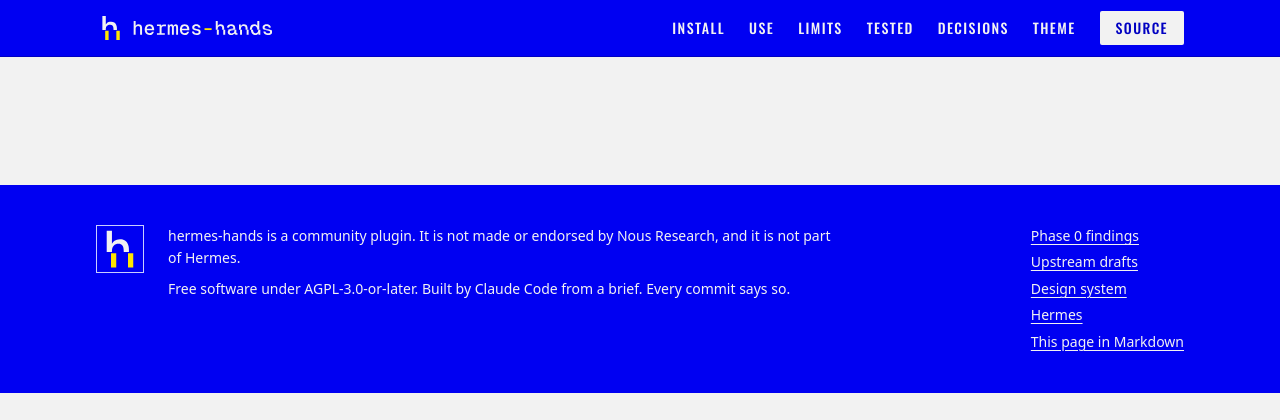
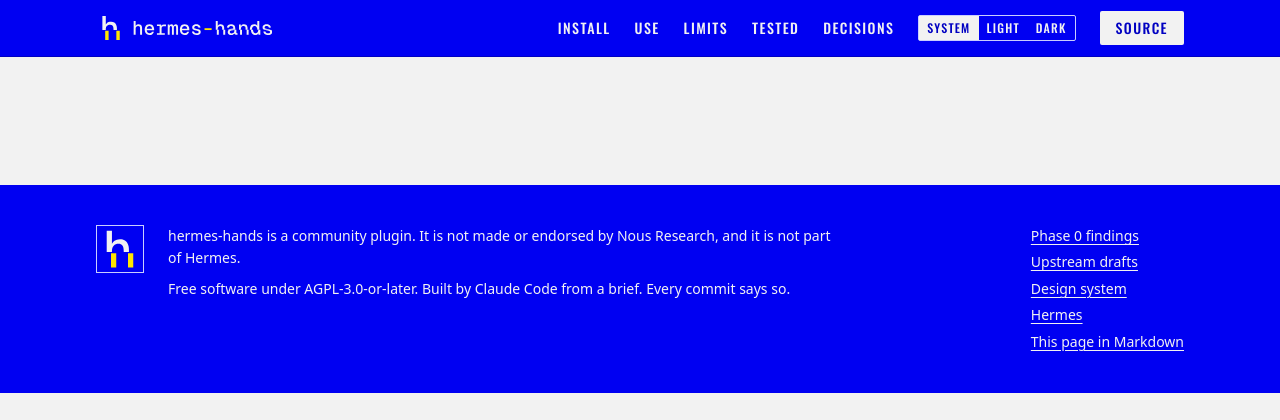
Before and after one commit to saxby-tools/hermes-onsite, a Node project: template site/layouts/page.ejs in a window 1280 px wide. Shown: the top 420 px of the page. Run offline with Node 20 templates, Linux system fonts and the light colour scheme; the template is opened without the code that fills it, so the values that code supplies are empty.

Commit message:
feat(site): make the theme control a three-way toggle
Niko asked for a system, light and dark toggle. The old control was
one button that said Theme and was styled like the links beside it,
so it read as a nav item, and it could not go back to following the
system once a reader had picked.

The markup, the script, the styles and the pre-paint check in the
head share one storage key and one set of values, so they change
together.

Co-Authored-By: Claude Fable 5.2 <noreply@anthropic.com>

```diff
--- a/site/layouts/head.ejs
+++ b/site/layouts/head.ejs
@@ -6,7 +6,8 @@
   and `siteUrl`. Nothing here loads from another origin.
 
   The short script sets a saved theme before the page paints, so a
-  reader who picked one never sees the other flash by.
+  reader who picked light or dark never sees the other flash by. With
+  nothing saved the page follows the system.
 -%>
 <meta name="viewport"
   content="width=device-width, initial-scale=1, viewport-fit=cover">
@@ -35,9 +36,13 @@ on your machine. A marble head and a marble hand, drawn in blue.">
 <link rel="stylesheet" href="<%= root %>onsite.css">
 <script>
   try {
-    const saved = localStorage.getItem("hands-theme");
+    const saved = localStorage.getItem("onsite-theme");
 
-    if (saved) {
+    if (saved === "light") {
+      document.documentElement.dataset.theme = saved;
+    }
+
+    if (saved === "dark") {
       document.documentElement.dataset.theme = saved;
     }
   } catch {
--- a/site/layouts/top.ejs
+++ b/site/layouts/top.ejs
@@ -1,8 +1,10 @@
 <%#
   The masthead, included by every layout: the lockup, the links to
-  the front page's main sections, and the theme button. The button is
-  hidden until the script is running, because it does nothing
-  without it. Its styles are under "Masthead" in site/static/onsite.css.
+  the front page's main sections, and the theme toggle. The toggle
+  has three choices and is boxed, so it reads as a control and not as
+  one more link. It is hidden until the script is running, because it
+  does nothing without it. Its styles are under "Masthead" in
+  site/static/onsite.css.
 -%>
 <a class="skip" href="#main">Skip to the page</a>
 <header class="top">
@@ -23,9 +25,32 @@
       <a class="top__link" href="<%= root %>#what-is-tested">Tested</a>
       <a class="top__link" href="<%= root %>DECISIONS.html">Decisions</a>
     </nav>
-    <button class="top__theme" type="button" data-theme-toggle hidden>
-      Theme
-    </button>
+    <div
+      class="theme-toggle"
+      role="group"
+      aria-label="Theme"
+      data-theme-toggle
+      hidden
+    >
+      <button
+        class="theme-toggle__option"
+        type="button"
+        data-theme-choice="system"
+        aria-pressed="true"
+      >System</button>
+      <button
+        class="theme-toggle__option"
+        type="button"
+        data-theme-choice="light"
+        aria-pressed="false"
+      >Light</button>
+      <button
+        class="theme-toggle__option"
+        type="button"
+        data-theme-choice="dark"
+        aria-pressed="false"
+      >Dark</button>
+    </div>
     <a
       class="top__link top__link-button"
       href="https://github.com/saxby-tools/hermes-hands"
--- a/site/static/onsite.css
+++ b/site/static/onsite.css
@@ -10,8 +10,8 @@
  * Breakpoints are in em. Nothing loads from another origin.
  *
  * Colours that change with the theme use light-dark(). The theme
- * follows the system unless the reader picks one, which sets
- * `data-theme` on <html>.
+ * follows the system unless the reader picks light or dark in the
+ * masthead, which sets `data-theme` on <html>.
  */
 
 /* ---- Tokens --------------------------------------------------------- */
@@ -282,8 +282,7 @@ code {
   gap: var(--space-1) var(--space-4);
 }
 
-.top__link,
-.top__theme {
+.top__link {
   padding: var(--space-1) 0;
   border: 0;
   background: linear-gradient(var(--color-signal), var(--color-signal))
@@ -300,8 +299,7 @@ code {
   transition: background-size var(--motion-fast) var(--motion-ease);
 }
 
-.top__link:hover,
-.top__theme:hover {
+.top__link:hover {
   background-size: 100% 2px;
 }
 
@@ -315,6 +313,43 @@ code {
 
 .top__link-button:hover {
   transform: translateX(0.1875rem);
+}
+
+/* Three choices in one box, so it reads as a control and not as one
+ * more link. The pressed choice is filled. */
+.theme-toggle {
+  display: inline-flex;
+  border: 1px solid var(--color-field-muted);
+  border-radius: var(--radius-control);
+}
+
+/* `display` above would otherwise beat the `hidden` attribute. */
+.theme-toggle[hidden] {
+  display: none;
+}
+
+.theme-toggle__option {
+  padding: var(--space-1) var(--space-2);
+  border: 0;
+  background: none;
+  color: var(--color-field-text);
+  font-family: var(--font-display);
+  font-size: var(--size-label);
+  font-weight: 500;
+  letter-spacing: var(--track);
+  line-height: 1.3;
+  text-transform: uppercase;
+  cursor: pointer;
+  transition: background var(--motion-fast) var(--motion-ease);
+}
+
+.theme-toggle__option:hover {
+  background: var(--color-field-deep);
+}
+
+.theme-toggle__option[aria-pressed="true"] {
+  background: var(--color-field-text);
+  color: var(--color-field-deep);
 }
 
 .top :focus-visible,
--- a/site/static/onsite.js
+++ b/site/static/onsite.js
@@ -3,8 +3,8 @@
 // extras:
 //
 // - A Copy button on shell and YAML code blocks.
-// - The Theme button in the masthead, which switches between light
-//   and dark and remembers the choice.
+// - The theme toggle in the masthead. It has three choices: follow
+//   the system, light, or dark. Light and dark are remembered.
 
 // ---- Constants --------------------------------------------------------
 
@@ -16,9 +16,11 @@ const FAILED_LABEL = "Select and copy";
 
 const RESET_AFTER_MS = 2400;
 
-const THEME_KEY = "hands-theme";
+const THEME_KEY = "onsite-theme";
 
-const DARK_QUERY = "(prefers-color-scheme: dark)";
+const THEME_SYSTEM = "system";
+
+const THEME_PICKS = ["light", "dark"];
 
 // ---- Copy buttons -----------------------------------------------------
 
@@ -63,44 +65,72 @@ function addCopyButton(block) {
 
 // ---- Theme ------------------------------------------------------------
 
-function currentTheme() {
-  const picked = document.documentElement.dataset.theme;
+// What the reader last picked. Anything else, or nothing, means the
+// page follows the system.
+function savedTheme() {
+  try {
+    const saved = localStorage.getItem(THEME_KEY);
 
-  if (picked) {
-    return picked;
+    if (THEME_PICKS.includes(saved)) {
+      return saved;
+    }
+  } catch {
+    // No storage: fall through to the system's theme.
   }
 
-  return matchMedia(DARK_QUERY).matches ? "dark" : "light";
+  return THEME_SYSTEM;
 }
 
-function describe(button) {
-  const next = currentTheme() === "dark" ? "light" : "dark";
+function saveTheme(choice) {
+  try {
+    if (choice === THEME_SYSTEM) {
+      localStorage.removeItem(THEME_KEY);
 
-  button.setAttribute("aria-label", `Switch to the ${next} theme`);
-}
+      return;
+    }
 
-function saveTheme(theme) {
-  try {
-    localStorage.setItem(THEME_KEY, theme);
+    localStorage.setItem(THEME_KEY, choice);
   } catch {
     // No storage: the choice lasts for this page only.
   }
 }
 
-function switchTheme(button) {
-  const next = currentTheme() === "dark" ? "light" : "dark";
+// Light and dark set `data-theme`. System removes it, and the
+// stylesheet's light-dark() colours follow the device again.
+function applyTheme(choice) {
+  if (choice === THEME_SYSTEM) {
+    delete document.documentElement.dataset.theme;
 
-  document.documentElement.dataset.theme = next;
+    return;
+  }
 
-  saveTheme(next);
-  describe(button);
+  document.documentElement.dataset.theme = choice;
 }
 
-function showThemeButton(button) {
-  describe(button);
+function markPressed(toggle, choice) {
+  for (const option of toggle.querySelectorAll("[data-theme-choice]")) {
+    const pressed = option.dataset.themeChoice === choice;
 
-  button.hidden = false;
-  button.addEventListener("click", () => switchTheme(button));
+    option.setAttribute("aria-pressed", String(pressed));
+  }
+}
+
+function pickTheme(toggle, choice) {
+  applyTheme(choice);
+  saveTheme(choice);
+  markPressed(toggle, choice);
+}
+
+function showThemeToggle(toggle) {
+  markPressed(toggle, savedTheme());
+
+  toggle.hidden = false;
+
+  for (const option of toggle.querySelectorAll("[data-theme-choice]")) {
+    const choice = option.dataset.themeChoice;
+
+    option.addEventListener("click", () => pickTheme(toggle, choice));
+  }
 }
 
 // ---- Run --------------------------------------------------------------
@@ -109,6 +139,6 @@ for (const block of document.querySelectorAll(".code[data-copy]")) {
   addCopyButton(block);
 }
 
-for (const button of document.querySelectorAll("[data-theme-toggle]")) {
-  showThemeButton(button);
+for (const toggle of document.querySelectorAll("[data-theme-toggle]")) {
+  showThemeToggle(toggle);
 }
```
